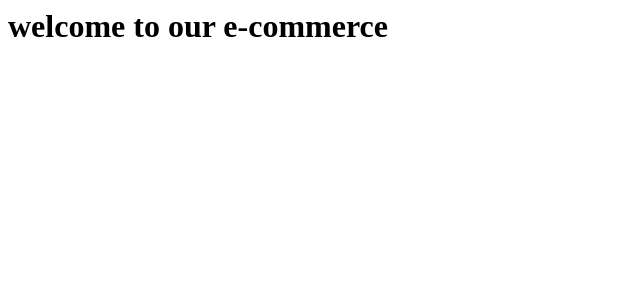
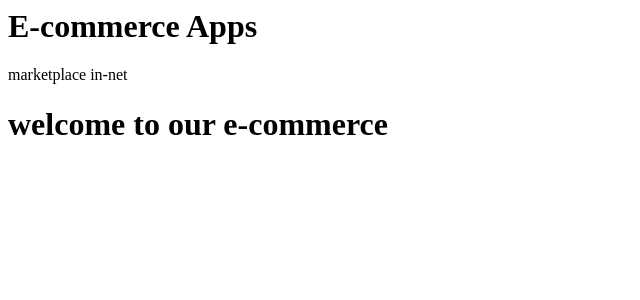
Before and after one commit to lssport/E-commerce-Apps, a React (Create React App) app: page / in a window 1280 px wide. Shown: the top 300 px of the page, without its empty margins (0-640 px from the left). Built offline with nearby package versions, Linux system fonts and the light colour scheme.

Commit message:
1 file modified

```diff
--- a/src/App.js
+++ b/src/App.js
@@ -25,9 +25,13 @@ useState ([
    }
  ]);
    return (
+     <div>
+       <h1>E-commerce Apps</h1>
+       <span>marketplace in-net</span>
      <Home>
        <ProductList products={products} />
       </Home>
+      </div>
    );
 }
 export default App;
```
